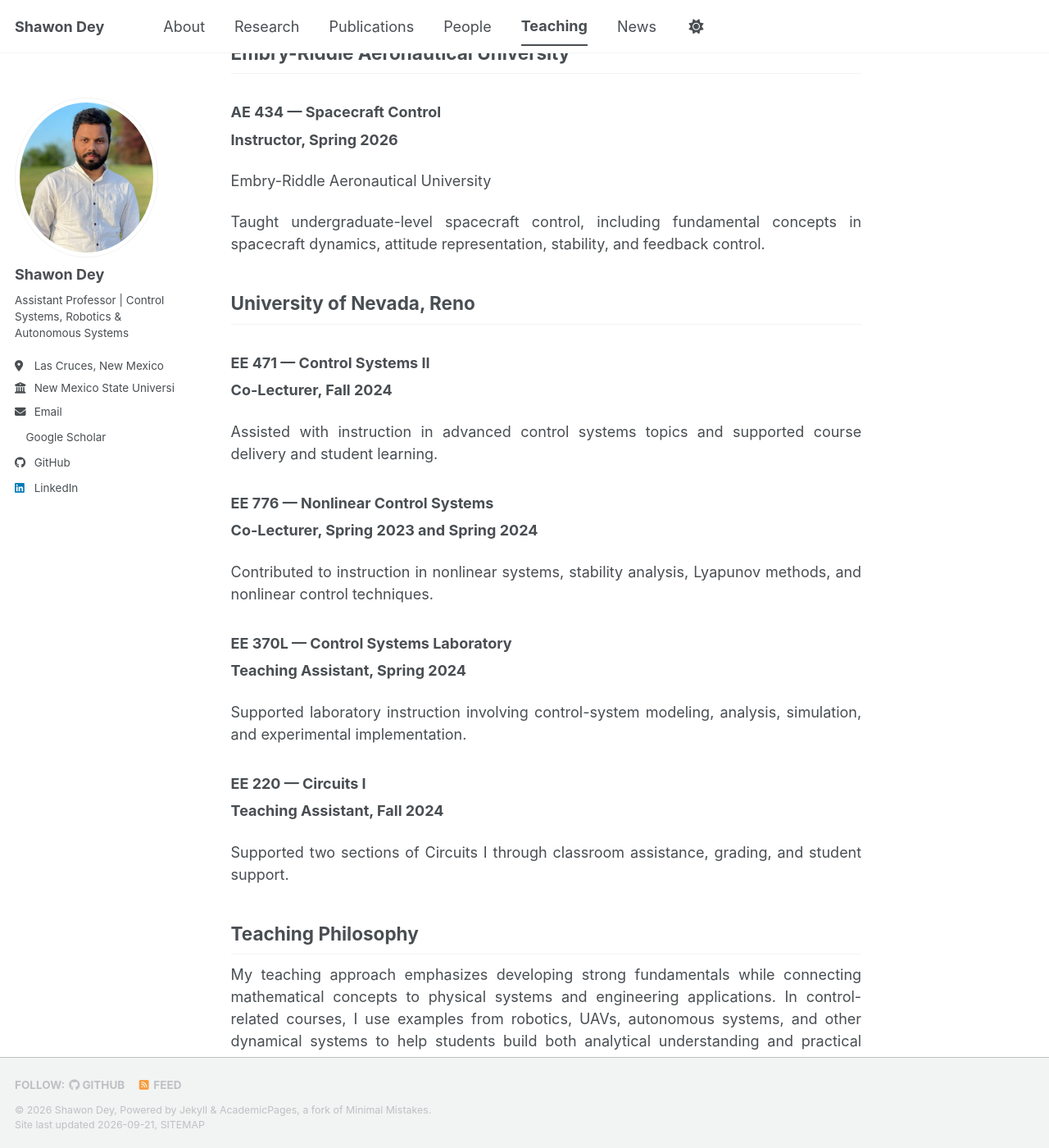
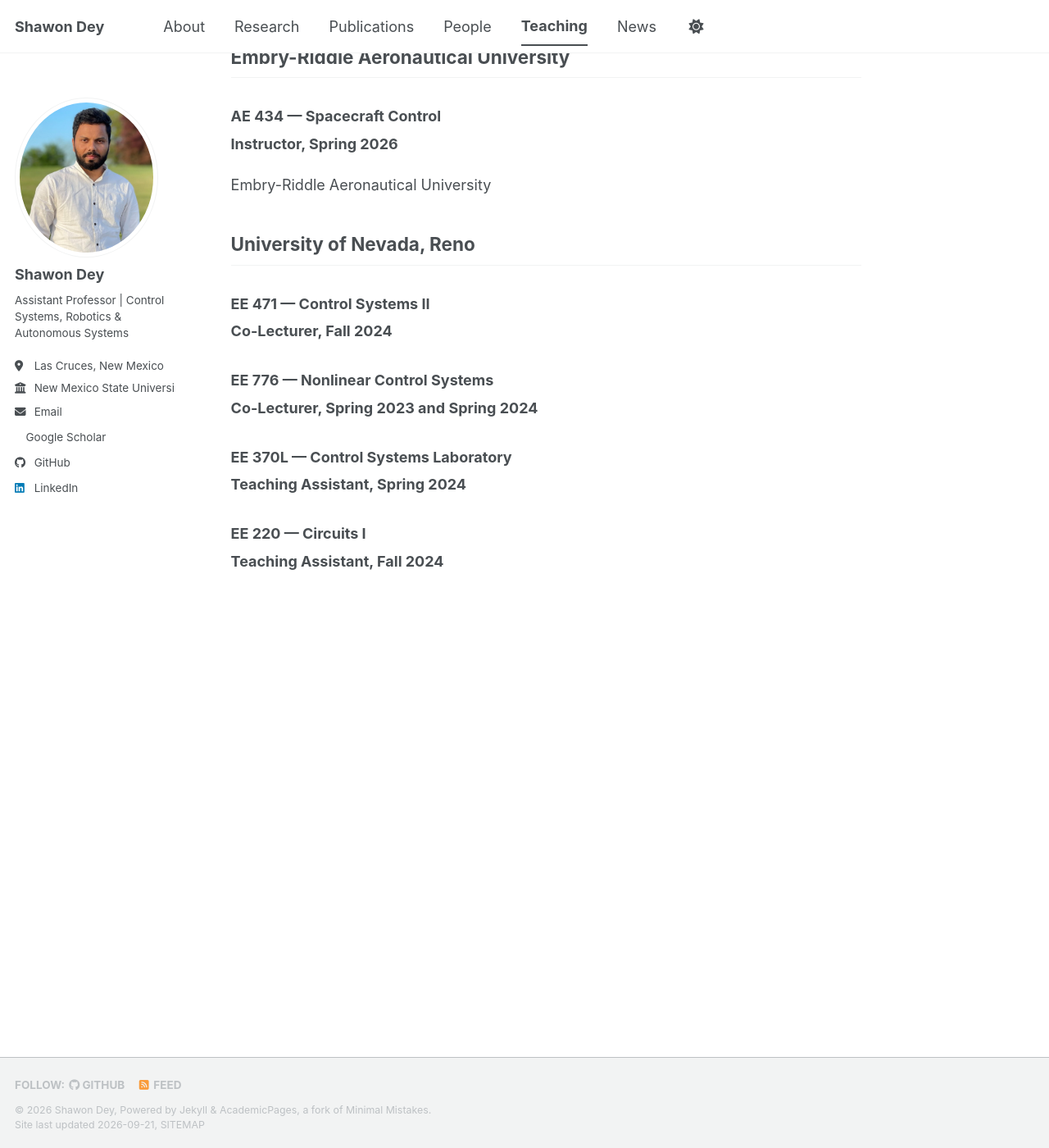
Before and after one commit to shawondey/shawondey.github.io, a Jekyll site: the page built from _pages/teaching.md, in a window 1280 px wide and 1400 px high, scrolled down 632 px. Shown: the whole window at 82% size. Built offline with Jekyll 4.4.1, drawn with Linux system fonts in a browser that asks for light colours; a style sheet for code colours, icons or effects is not loaded; some of the changed text lies outside the part shown.

Commit message:
Update teaching.md

```diff
--- a/_pages/teaching.md
+++ b/_pages/teaching.md
@@ -4,7 +4,9 @@ title: "Teaching"
 author_profile: true
 ---
 
-My teaching interests include control systems, robotics and autonomous systems, nonlinear systems, and related areas in electrical and computer engineering. I aim to connect theoretical concepts with practical engineering applications, particularly in robotics, aerial systems, and autonomous systems.
+> “The mind is not a vessel to be filled, but a fire to be kindled.”
+>
+> — Plutarch
 
 ## New Mexico State University
 
@@ -23,32 +25,16 @@ This course introduces fundamental concepts in classical control systems, includ
 
 Embry-Riddle Aeronautical University
 
-Taught undergraduate-level spacecraft control, including fundamental concepts in spacecraft dynamics, attitude representation, stability, and feedback control.
-
 ## University of Nevada, Reno
 
 ### EE 471 — Control Systems II
 **Co-Lecturer, Fall 2024**
 
-Assisted with instruction in advanced control systems topics and supported course delivery and student learning.
-
 ### EE 776 — Nonlinear Control Systems
 **Co-Lecturer, Spring 2023 and Spring 2024**
-
-Contributed to instruction in nonlinear systems, stability analysis, Lyapunov methods, and nonlinear control techniques.
 
 ### EE 370L — Control Systems Laboratory
 **Teaching Assistant, Spring 2024**
 
-Supported laboratory instruction involving control-system modeling, analysis, simulation, and experimental implementation.
-
 ### EE 220 — Circuits I
 **Teaching Assistant, Fall 2024**
-
-Supported two sections of Circuits I through classroom assistance, grading, and student support.
-
-## Teaching Philosophy
-
-My teaching approach emphasizes developing strong fundamentals while connecting mathematical concepts to physical systems and engineering applications. In control-related courses, I use examples from robotics, UAVs, autonomous systems, and other dynamical systems to help students build both analytical understanding and practical intuition.
-
-I also emphasize computational tools such as MATLAB and Simulink to complement theoretical analysis and help students understand how control-system concepts are applied in practice.
```
